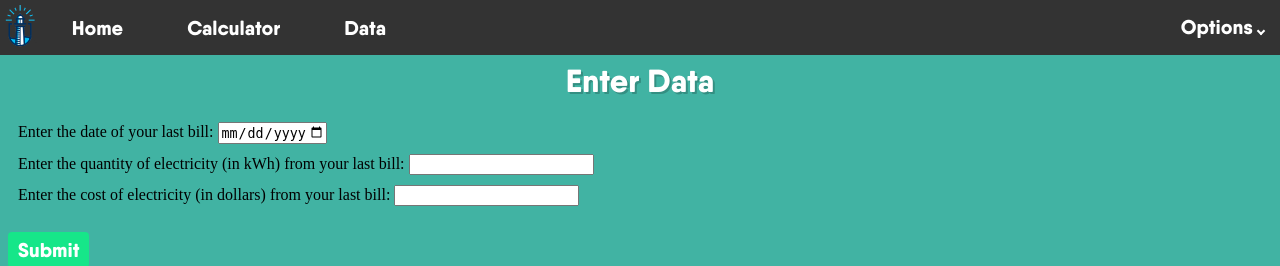
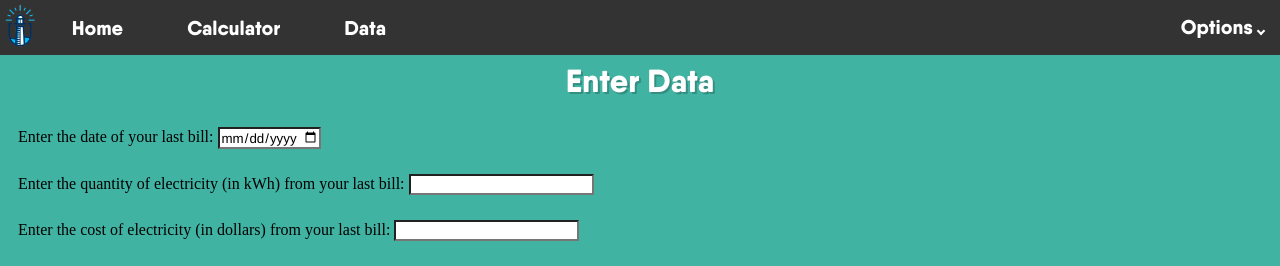
Before and after one commit to seehamrun/BeachBoiz, a Python web app: template templates/data.html in a window 1280 px wide. Shown: the top 266 px of the page. Run offline with Jinja, Linux system fonts and the light colour scheme; the template is opened without the code that fills it, so the values that code supplies are empty; some libraries are stand-ins or nearby versions; some web fonts are replaced.

Commit message:
Fixed formatting in data and home

```diff
--- a/index.yaml
+++ b/index.yaml
@@ -14,9 +14,9 @@ indexes:
   properties:
   - name: user
   - name: date
-    direction: desc
 
 - kind: DatabaseBill
   properties:
   - name: user
   - name: date
+    direction: desc
--- a/static/dataStyle.css
+++ b/static/dataStyle.css
@@ -39,8 +39,7 @@ body{
 .textIn {
   display: inline-block;
   position: relative;
-  padding: 3px 5px;
-  top: 5;
+  /* padding: 3px 5px; */
   -webkit-transform: translateZ(0);
      -moz-transform: translateZ(0);
       -ms-transform: translateZ(0);
@@ -59,12 +58,12 @@ body{
           transform: rotateX(25deg);
 }
 
-#bil_date:active {
+#bill_date:active {
   top: 0px;
   background: #e27d60;
 }
 
-#bill_qyt:active{
+#bill_qty:active{
   top: 0px;
   background: rgba( 20, 224, 133, 1 );
 }
--- a/static/homePageStyle.css
+++ b/static/homePageStyle.css
@@ -172,8 +172,7 @@ font-family: Muli, Helvetica;
 .textIn {
 display: inline-block;
 position: relative;
-padding: 3px 5px;
-top: 5;
+/* padding: 3px 5px; */
 -webkit-transform: translateZ(0);
 -moz-transform: translateZ(0);
 -ms-transform: translateZ(0);
--- a/templates/data.html
+++ b/templates/data.html
@@ -32,13 +32,13 @@
         <h1>Enter Data</h1>
         <form method='post'>
           <p>Enter the date of your last bill:
-            <input id='bill_date' type="date" max="9999-12-31" min="1900-01-01">
+            <input id='bill_date' class="textIn" type="date" max="9999-12-31" min="1900-01-01">
           </p>
           <p>Enter the quantity of electricity (in kWh) from your last bill:
-            <input id='bill_qty' type="number" step=".0000001" >
+            <input id='bill_qty' class="textIn" type="number" step=".0000001" >
           </p>
           <p>Enter the cost of electricity (in dollars) from your last bill:
-            <input id='bill_cost' type="number" step=".0000001" >
+            <input id='bill_cost' class="textIn" type="number" step=".0000001" >
           </p>
         </form>
         <button type="button" class='submit' id='submit'>Submit</button>
```
